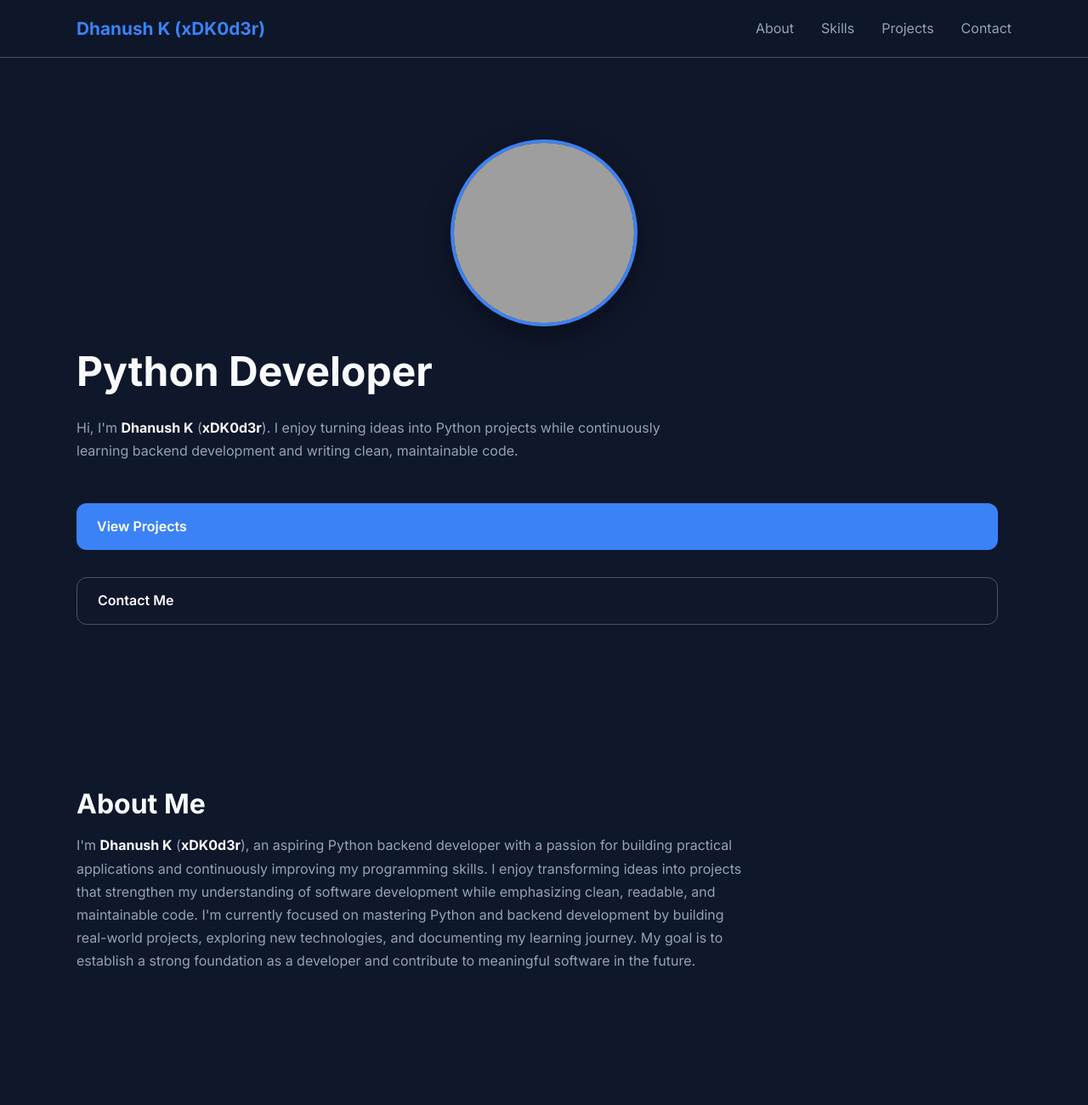
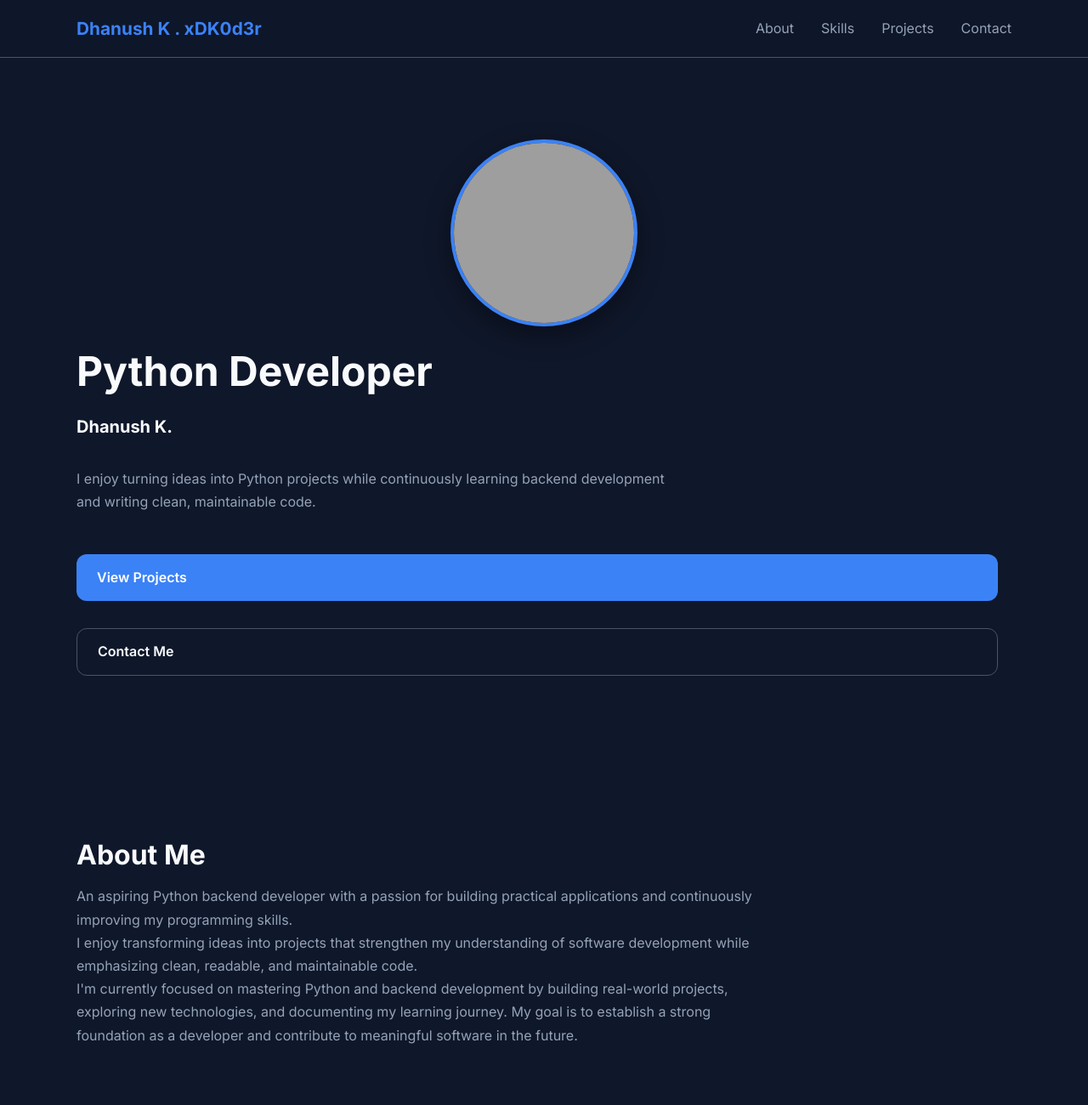
Before and after one commit to xDK0d3r/xDK0d3r.github.io, a plain HTML site: page index.html in a window 1280 px wide. Shown: the top 1300 px of the page at 85% size. Drawn offline with Linux system fonts and the light colour scheme; grey boxes are pictures that could not be loaded.

Commit message:
improve index.html file content

```diff
--- a/index.html
+++ b/index.html
@@ -3,7 +3,7 @@
 <head>
     <meta charset="UTF-8">
     <meta name="viewport" content="width=device-width, initial-scale=1.0">
-    <title>Dhanush K (xDK0d3r) | Python Developer</title>
+    <title>Dhanush K | Python Developer</title>
     <meta name="description" content="Portfolio of xDK0d3r - Python Developer focused on backend development, clean code, and continuous learning.">
     <link rel="icon" type="image/png" href="assets/images/favDK.png">
     <link rel="stylesheet" href="style.css">
@@ -13,7 +13,7 @@
 
     <header>
         <nav>
-            <a href="#">Dhanush K (xDK0d3r)</a>
+            <a href="#">Dhanush K . xDK0d3r</a>
 
             <ul>
                 <li><a href="#about">About</a></li>
@@ -35,9 +35,11 @@
 
             <h1>Python Developer</h1>
 
-            <p>
-               Hi, I'm <strong>Dhanush K</strong> (<strong>xDK0d3r</strong>).
-               I enjoy turning ideas into Python projects while continuously learning
+            <h3
+               Hi, I'm <strong>Dhanush K</strong>.
+            </h3>
+
+            <p>I enjoy turning ideas into Python projects while continuously learning
                backend development and writing clean, maintainable code.
             </p>
 
@@ -51,9 +53,9 @@
             <h2>About Me</h2>
 
             <p>
-               I'm <strong>Dhanush K</strong> (<strong>xDK0d3r</strong>), an aspiring Python backend developer with a passion for building practical applications and continuously improving my programming skills.
+               An aspiring Python backend developer with a passion for building practical applications and continuously improving my programming skills.<br>
 
-               I enjoy transforming ideas into projects that strengthen my understanding of software development while emphasizing clean, readable, and maintainable code.
+               I enjoy transforming ideas into projects that strengthen my understanding of software development while emphasizing clean, readable, and maintainable code.<br>
 
                I'm currently focused on mastering Python and backend development by building real-world projects, exploring new technologies, and documenting my learning journey. My goal is to establish a strong foundation as a developer and contribute to meaningful software in the future.
 
```
